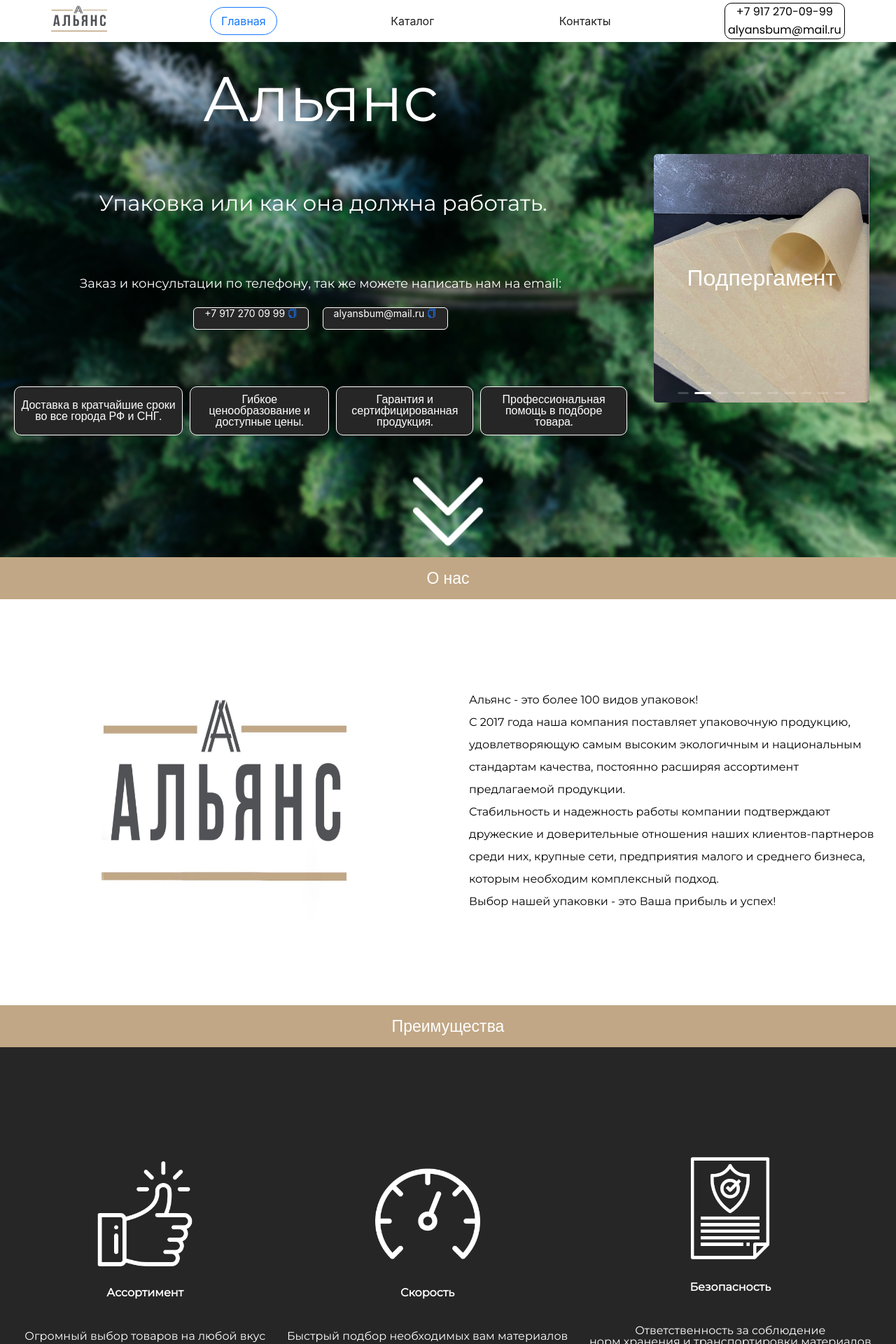
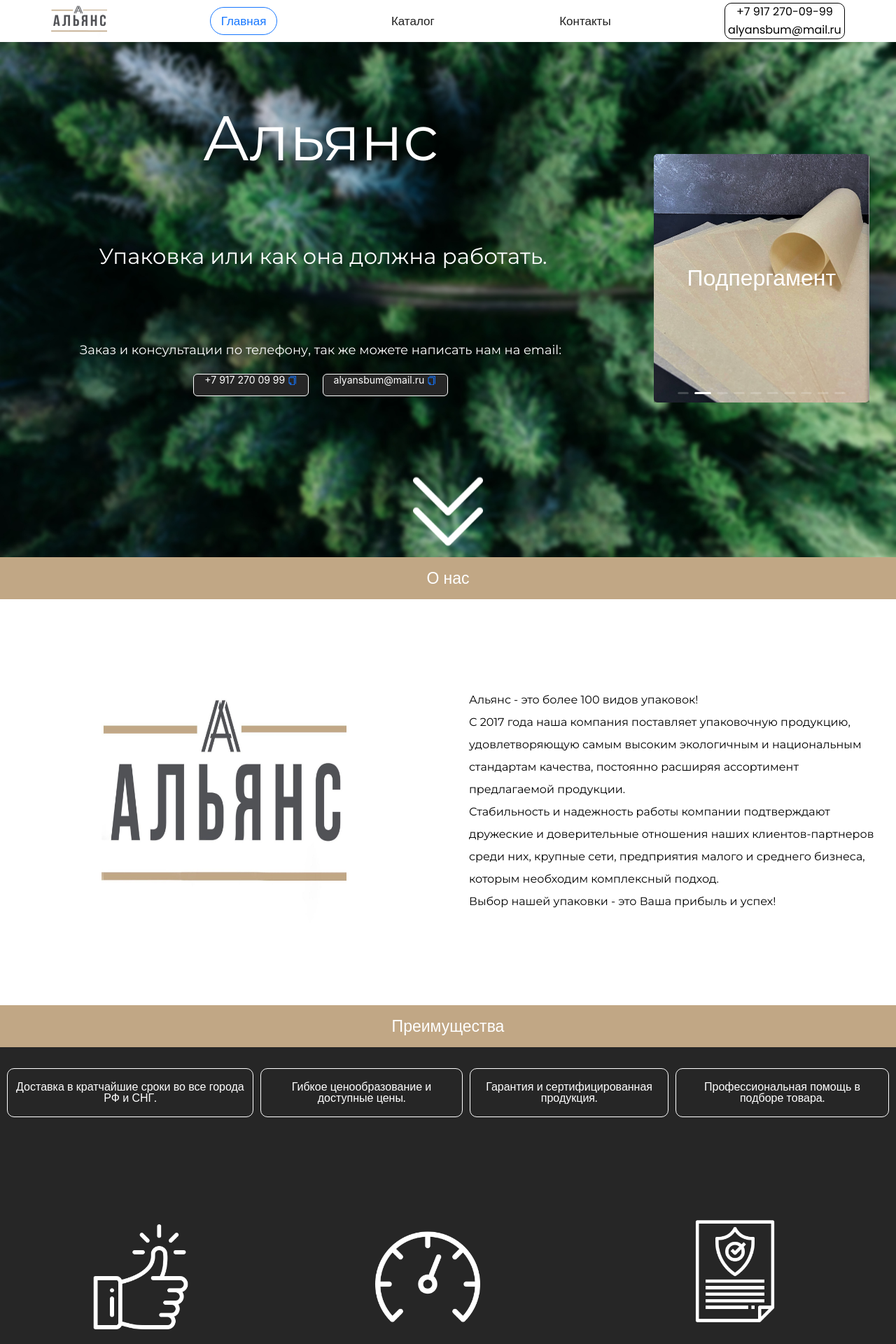
Before and after one commit to SatoruFF/AliansCommerce, a React (Vite) app: page /welcome in a window 1280 px wide. Shown: the top 1920 px of the page at 70% size. Built offline with nearby package versions, Linux system fonts and the light colour scheme; grey boxes are pictures that could not be loaded.

Commit message:
fix: lazy load images + some style fixes

```diff
--- a/package.json
+++ b/package.json
@@ -13,6 +13,7 @@
     "antd": "^5.2.2",
     "react": "^18.2.0",
     "react-dom": "^18.2.0",
+    "react-lazy-load-image-component": "^1.6.0",
     "react-router-dom": "^6.8.1",
     "react-scroll": "^1.8.9"
   },
--- a/src/components/Card.jsx
+++ b/src/components/Card.jsx
@@ -1,13 +1,13 @@
 import React, { useState } from "react";
 import Button from "./Button";
+import { Image } from "antd";
 import "../style/card.scss";
-import { Image } from "antd";
 
 const Card = ({ ...props }) => {
   return (
     <div className="card">
       <div className="card__image-main">
-        <Image className="card__image" width={'100%'} preview={false} src={props.img} />
+        <Image loading="lazy" className="card__image" width={'100%'} preview={false} src={props.img} />
       </div>
       <p className="card__title">{props.children}</p>
       <Button id={props.id} redir={props.redir}>
--- a/src/pages/ItemInfo.jsx
+++ b/src/pages/ItemInfo.jsx
@@ -1,11 +1,12 @@
 import React, { useEffect, useState } from "react";
 import { useParams } from "react-router-dom";
-import "../style/itemInfo.scss";
 import { papers } from "../model/papers.js";
 import MyFooter from "../components/Footer.jsx";
 import { Carousel, Typography } from "antd";
 import { Anchor } from "antd";
 const { Title, Paragraph, Text } = Typography;
+import { LazyLoadImage } from "react-lazy-load-image-component";
+import "../style/itemInfo.scss";
 
 const ItemInfo = () => {
   const [currentItem, setCurrentItem] = useState(null);
@@ -50,10 +51,17 @@ const ItemInfo = () => {
                   <div className="itemInfo__left__carousel-space">
                     <div className="image">
                       {pic !== null && (
-                        <Carousel autoplay={false} className="item-info__carousel">
+                        <Carousel
+                          autoplay={false}
+                          className="item-info__carousel"
+                        >
                           {pic.map((image) => (
                             <React.Fragment key={Math.random()}>
-                              <img src={image.img} alt="" />
+                              <LazyLoadImage
+                                className="carousel-image"
+                                src={image.img}
+                                alt=""
+                              />
                             </React.Fragment>
                           ))}
                         </Carousel>
--- a/src/pages/Welcome.jsx
+++ b/src/pages/Welcome.jsx
@@ -11,9 +11,13 @@ import health from "../assets/health.png";
 import { Link, animateScroll as scroll } from "react-scroll";
 import { Button, Carousel, Typography } from "antd";
 import MyFooter from "../components/Footer.jsx";
+import { useNavigate } from "react-router-dom";
+import { CATALOG__ROUTE } from "../utils/consts.js";
 const { Title, Paragraph, Text } = Typography;
 
 const Welcome = () => {
+  const navigate = useNavigate();
+
   const contactsStyle = {
     color: "white",
   };
@@ -23,6 +27,7 @@ const Welcome = () => {
     width: "auto",
   };
 
+  // TODO: убрать хардкод)
   return (
     <div className="welcome__wrapper animate__animated animate__fadeInUp">
       <div className="welcome__main">
@@ -56,24 +61,13 @@ const Welcome = () => {
                 </Button>
               </div>
             </p>
-            <div className="welcome__main__addition">
-              <div className="welcome_addition-item">
-                Доставка в кратчайшие сроки во все города РФ и СНГ.
-              </div>
-              <div className="welcome_addition-item">
-                Гибкое ценообразование и доступные цены.
-              </div>
-              <div className="welcome_addition-item">
-                Гарантия и сертифицированная продукция.
-              </div>
-              <div className="welcome_addition-item">
-                Профессиональная помощь в подборе товара.
-              </div>
-            </div>
           </div>
           <div className="welcome__main__right-side">
             <div className="welcome__carousel-address"></div>
-            <div className="welcome__main__carousel-space">
+            <div
+              className="welcome__main__carousel-space"
+              onClick={() => navigate(CATALOG__ROUTE)}
+            >
               <Carousel autoplay className="welcome-carousel">
                 <div>
                   <h3 className="carousel__item-main carousel-item__one">
@@ -161,8 +155,22 @@ const Welcome = () => {
         </div>
       </div>
       <div className="privilege">
-        <div className="priv__conteiner">
+        <div className="priv__container">
           <p className="welcome__content__title">Преимущества</p>
+          <div className="welcome__main__addition">
+            <div className="welcome_addition-item">
+              Доставка в кратчайшие сроки во все города РФ и СНГ.
+            </div>
+            <div className="welcome_addition-item">
+              Гибкое ценообразование и доступные цены.
+            </div>
+            <div className="welcome_addition-item">
+              Гарантия и сертифицированная продукция.
+            </div>
+            <div className="welcome_addition-item">
+              Профессиональная помощь в подборе товара.
+            </div>
+          </div>
           <div className="priv__wrapper content">
             <div className="priv__item">
               <img src={like} alt="" /> <p className="bold"> Ассортимент </p>
--- a/src/style/itemInfo.scss
+++ b/src/style/itemInfo.scss
@@ -48,12 +48,17 @@
     width: 100%;
     height: 100%;
     border-radius: 10px;
+    @extend %centerTemplate;
+    * div {
+      width: 100%;
+      height: 100% !important;
+    }
     .ant-carousel {
       height: 100%;
       width: 100%;
-      img {
+      .carousel-image {
         width: 100%;
-        height: 500px;
+        height: 100%;
         border-radius: 10px;
         object-fit: cover;
       }
@@ -62,7 +67,7 @@
   .itemInfo__left__carousel-space {
     border-radius: 10px;
     width: 80%;
-    height: 70%;
+    height: 80%;
     overflow: hidden;
     @extend %centerTemplate;
   }
--- a/src/style/navbar.scss
+++ b/src/style/navbar.scss
@@ -27,12 +27,18 @@
 
 .navbar__item {
   .navbar__button {
+    * {
+      @extend %titleFont;
+    }
   }
   a {
     color: black;
     text-decoration: none;
     font-size: 19px;
     @extend %titleFont;
+  }
+  span, h1, h2, p {
+    font-size: 17px;
   }
 }
 
--- a/src/style/welcome.scss
+++ b/src/style/welcome.scss
@@ -31,7 +31,7 @@
   width: 70%;
   display: flex;
   flex-direction: column;
-  justify-content: space-around;
+  justify-content: space-evenly;
   box-sizing: border-box;
   padding-left: 20px;
   gap: 10px;
@@ -56,25 +56,6 @@
     justify-content: space-around;
     align-items: center;
     @extend %mainFont;
-  }
-  .welcome__main__addition {
-    box-sizing: border-box;
-    gap: 10px;
-    width: 100%;
-    @extend %centerTemplate;
-    .welcome_addition-item {
-      height: 70px;
-      overflow: hidden;
-      padding: 5px;
-      text-overflow: ellipsis;
-      border-radius: 10px;
-      box-sizing: border-box;
-      padding: 8px;
-      border: 1px solid white;
-      color: $welcomeTextColor;
-      background-color: #262626;
-      @extend %titleFont, %centerTemplate;
-    }
   }
   .welcome_link-item {
     color: $welcomeTextColor !important;
@@ -222,9 +203,30 @@
   @extend %centerTemplate;
 }
 
-.priv__conteiner {
+.priv__container {
   height: 100%;
   width: 100%;
+  .welcome__main__addition {
+    box-sizing: border-box;
+    padding: 10px;
+    gap: 10px;
+    margin-top: 20px;
+    width: 100%;
+    @extend %centerTemplate;
+    .welcome_addition-item {
+      height: 70px;
+      overflow: hidden;
+      padding: 5px;
+      text-overflow: ellipsis;
+      border-radius: 10px;
+      box-sizing: border-box;
+      padding: 8px;
+      border: 1px solid white;
+      color: $welcomeTextColor;
+      background-color: #262626;
+      @extend %titleFont, %centerTemplate;
+    }
+  }
 }
 
 .priv__wrapper {
@@ -233,7 +235,8 @@
   flex-direction: row;
   justify-content: space-around;
   align-items: center;
-  padding: 20px;
+  box-sizing: border-box;
+  padding: 10px;
 }
 
 .priv__item {
```
Also changed, not shown: 1 other file (tests, documents, lock files or other folders).
